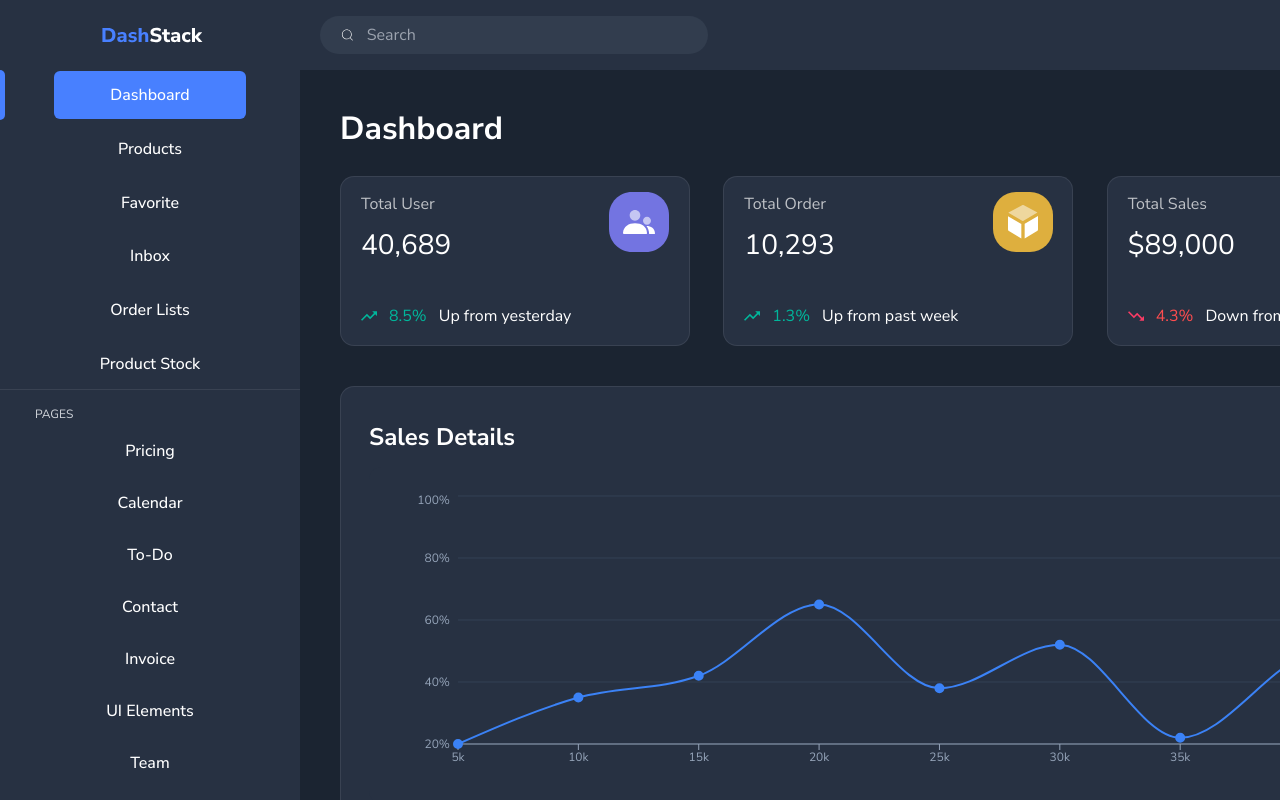
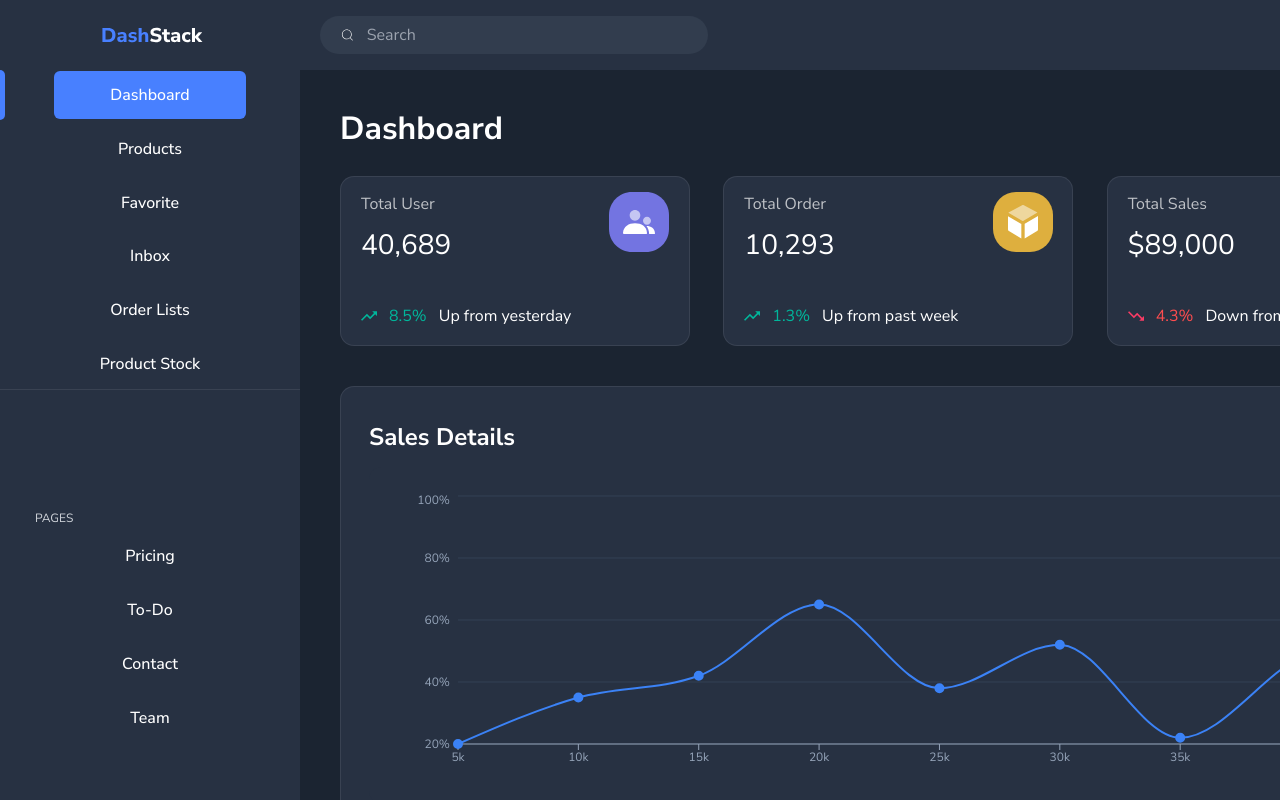
Before and after one commit to minkeuu/dashstack-site, a React (Vite) app in the folder my-app/: page /dashboard in a window 1280 px wide. Built offline with nearby package versions, Linux system fonts and the light colour scheme.

Commit message:
update sidebar

```diff
--- a/my-app/src/components/sidebar/Sidebar.jsx
+++ b/my-app/src/components/sidebar/Sidebar.jsx
@@ -14,13 +14,9 @@ export default function Sidebar() {
 
   const secondSection = [
     { to: "/pricing", label: "Pricing" },
-    { to: "/calendar", label: "Calendar" },
     { to: "/toDo", label: "To-Do" },
     { to: "/contact", label: "Contact" },
-    { to: "/invoice", label: "Invoice" },
-    { to: "/uiElements", label: "UI Elements" },
     { to: "/team", label: "Team" },
-    { to: "/table", label: "Table" },
   ];
 
   const thirdSection = [
```
